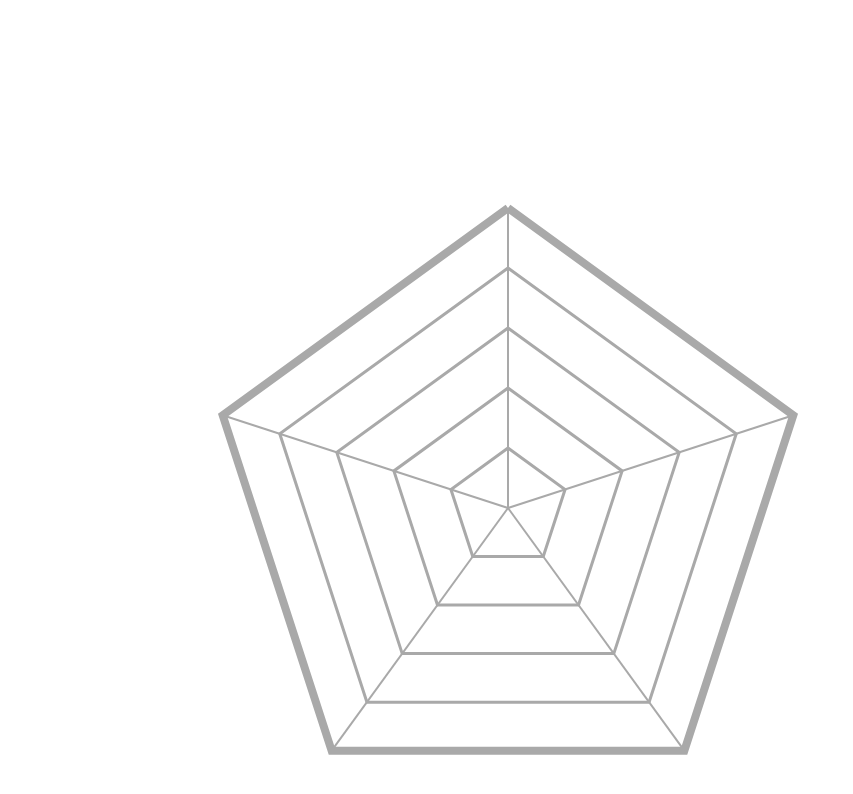
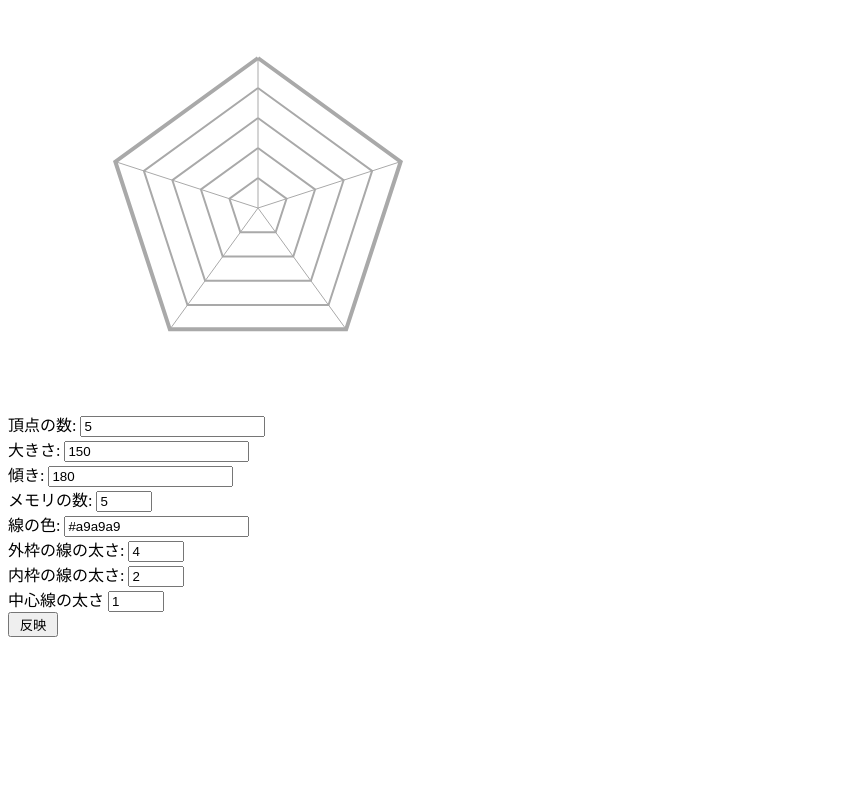
Before and after one commit to ChatLune/blog-javascript-canvasChart, a plain HTML site: page index.html in a window 1280 px wide. Shown: the whole page, without its empty margins (0-853 px from the left). Drawn offline with Linux system fonts and the light colour scheme.

Commit message:
chart start

```diff
--- a/index.html
+++ b/index.html
@@ -7,7 +7,42 @@
 </head>
 <body>
     <div>
-    	<canvas id="chart" height="800" width="1000"></canvas>
+    	<canvas id="chart" height="400" width="500"></canvas>
     </div>
+    <div>
+    	<label>頂点の数:</label>
+    	<input id="vertex" type="number" value="5" min="3">
+	</div>
+	<div>
+    	<label>大きさ:</label>
+    	<input id="size" type="number" value="150" min="100">
+	</div>
+	<div>
+    	<label>傾き:</label>
+    	<input id="tilt" type="number" value="180" min="0">
+	</div>
+	<div>
+    	<label>メモリの数:</label>
+    	<input id="scale" type="number" value="5" min="1" max="10">
+	</div>
+	<div>
+    	<label>線の色:</label>
+    	<input id="line_color" type="text" value="#a9a9a9">
+	</div>
+	<div>
+    	<label>外枠の線の太さ:</label>
+    	<input id="line_width_out" type="number" value="4" min="1" max="10">
+	</div>
+	<div>
+    	<label>内枠の線の太さ:</label>
+    	<input id="line_width" type="number" value="2" min="1" max="10">
+	</div>
+	<div>
+    	<label>中心線の太さ</label>
+    	<input id="line_width_center" type="number" value="1" min="1" max="10">
+	</div>
+	<div>
+    	<input type="button" style="width: 50px;height: 25px;" onclick="chartbuild()" value="反映">
+	</div>
 </body>
 </html>
--- a/js/main.js
+++ b/js/main.js
@@ -10,20 +10,30 @@ function chartbuild() {
 		var context = canvas.getContext('2d');
 
 		//チャートの基本変数定義
-		var center_x = 500;	         //中心x座標
-		var center_y = 500;          //中心y座標
+		var center_x = 250;	         //中心x座標
+		var center_y = 200;          //中心y座標
 		var vertex = 5;		         //頂点の数
-		var size = 300;	             //大きさ（外周円の半径）
+		var size = 150;	             //大きさ（外周円の半径）
 		var tilt　= 180;             //傾き
 		var scale = 5;               //目盛の数
 		var line_color = "#a9a9a9";  //プロット表のライン色
-		var line_width = 3;          //プロット表のラインの太さ
-		var line_width_out = 8;      //プロット表のラインの太さ（一番外側）
-		var line_width_center = 2;   //プロット表の中心線の太さ
+		var line_width = 2;          //プロット表のラインの太さ
+		var line_width_out = 4;      //プロット表のラインの太さ（一番外側）
+		var line_width_center = 1;   //プロット表の中心線の太さ
+
+		vertex = parseInt(document.getElementById("vertex").value);
+		size = parseInt(document.getElementById("size").value);
+		tilt = parseInt(document.getElementById("tilt").value);
+		scale = parseInt(document.getElementById("scale").value);
+		line_color = document.getElementById("line_color").value;
+		line_width = parseInt(document.getElementById("line_width").value);
+		line_width_out = parseInt(document.getElementById("line_width_out").value);
+		line_width_center = parseInt(document.getElementById("line_width_center").value);
 
 		reset();
 
 		function reset() {
+			context.clearRect(0,0,canvas.width,canvas.height);
 	        makechartframe();
 	        makecenterline();
 	    }
```
